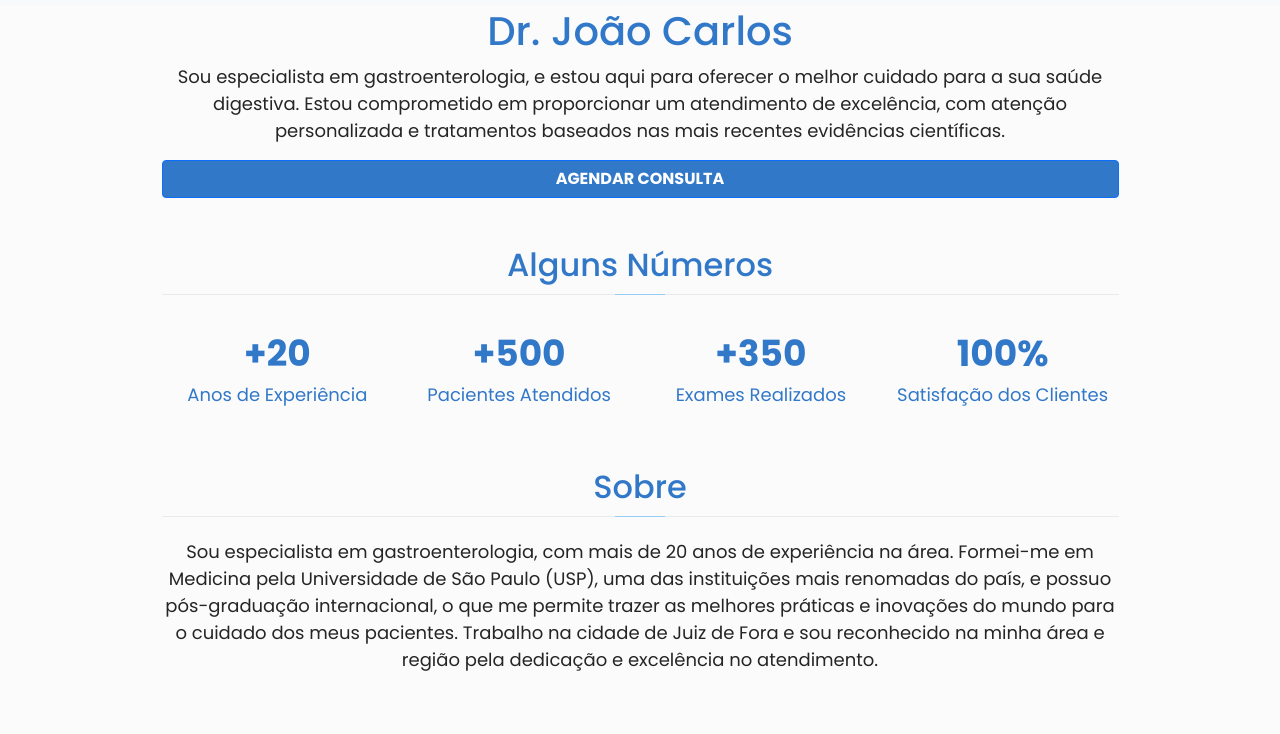
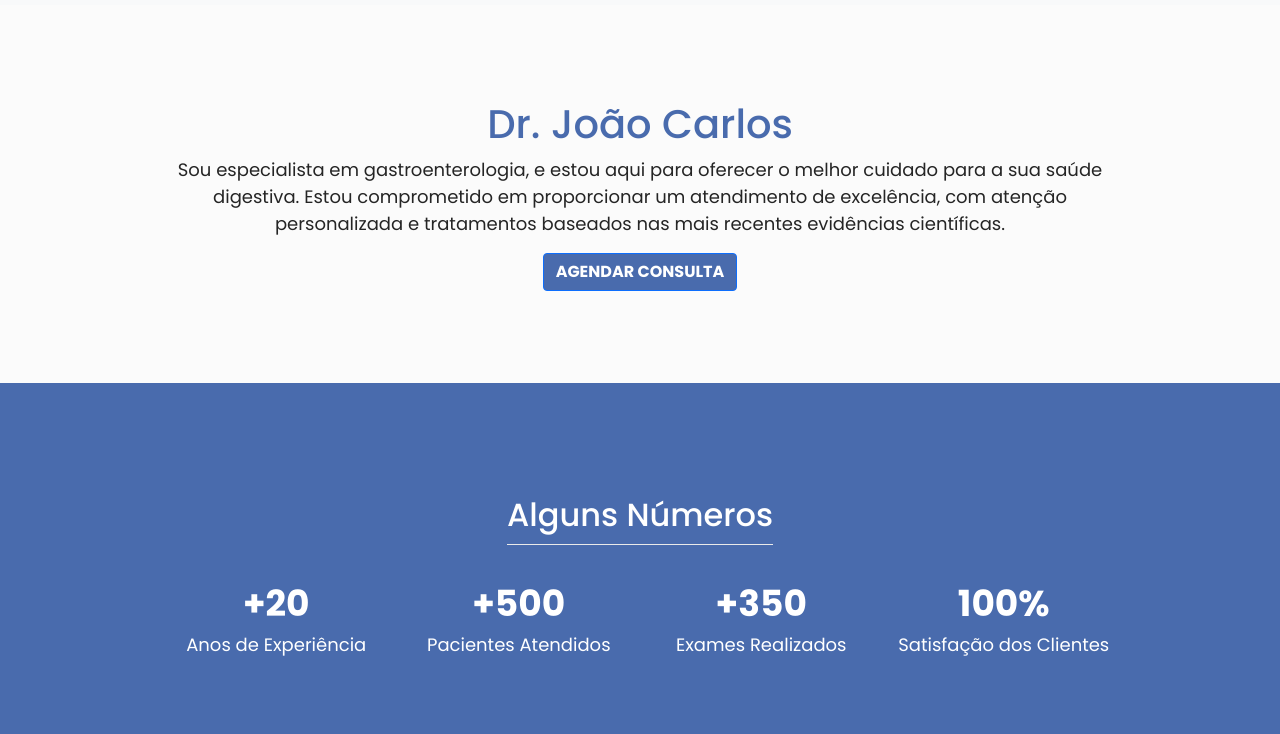
Before and after one commit to csaraugustol/site-dr-carlos, a plain HTML site: page index.html in a window 1280 px wide. Shown: the part 65-799 px from the top of the page. Drawn offline with nearby package versions, Linux system fonts and the light colour scheme.

Commit message:
melhoras layour

```diff
--- a/css/style.css
+++ b/css/style.css
@@ -1,5 +1,5 @@
 :root {
-    --color-blue: #3278c9;
+    --color-blue: #496BAD;
     --color-background: #FBFBFB;
     --color-text: #252525;
     --color-white: #FFF;
@@ -10,7 +10,6 @@ body {
     background-color: var(--color-background);
     color: var(--color-text);
     font-family: var(--font);
-    padding: 0 2px;
     text-align: center;
 }
 
@@ -52,6 +51,10 @@ h6 {
     /* Ajuste a distância do texto */
     left: 0;
     /* Ajuste o espaço entre o texto e a linha */
+}
+
+section {
+    padding: 32px 18px;
 }
 
 .section-title {
@@ -102,6 +105,27 @@ h6 {
     margin-left: -25px;
 }
 
+.section-reverse {
+    background-color: var(--color-blue);
+}
+
+.section-reverse .section-title, .section-reverse p {
+    color: var(--color-white);
+}
+
+.section-reverse .statistics-container .statistic{
+    color: var(--color-white);
+}
+
+
+.section-reverse .section-title:before {
+    background: #eaeaea;
+}
+
+
+.section-reverse .section-title:after {
+    background: #eaeaea;
+}
 /* Adicione isso ao seu arquivo CSS */
 
 .statistics-container {
@@ -201,8 +225,6 @@ h6 {
 }
 
 footer {
-    background-color: var(--color-blue);
-    color: var(--color-white);
     width: 100%;
 }
 
@@ -235,6 +257,14 @@ footer {
         font-size: 18px;
     }
 
+    section {
+        min-height: 400px;
+        display: flex;
+        flex-direction: column;
+        align-items: center;
+        justify-content: center;
+        }
+
     #carouselAreasAtend {
         display: none !important;
     }
@@ -249,6 +279,7 @@ footer {
 
     #atendimentos-sem-carrosel .card {
         height: 280px;
+        width: 250px;
         justify-content: space-between;
     }
 
@@ -301,7 +332,24 @@ footer {
     .card:hover, .number:hover {
         transform: scale(1.02);
         transition: transform 0.3s ease-in-out;
+        background-color: #829fda;
+        color: var(--color-white) !important;
+
     }
+
+    .card h2:hover {
+        color: var(--color-white) !important;
+    }
+
+section {
+    padding: 32px 160px;
+    }
+
+    .section-reverse iframe {
+        width: 650px;
+        height: 400px;
+    }
+
 }
 
 @media (min-width: 1200px) {
@@ -311,8 +359,4 @@ footer {
     align-items: center;
     flex-direction: column;
     }
-
-    .container-content {
-        width: 75%;
-    }
 }
--- a/index.html
+++ b/index.html
@@ -44,7 +44,7 @@
       <a class="btn btn-primary btn-link text-uppercase fw-bold" href="https://api.whatsapp.com/send?phone=553232111766&text=Ol%C3%A1%2C%20gostaria%20de%20agendar%20uma%20consulta." role="button">Agendar Consulta</a>
     </section>
 
-    <section class="d-flex flex-column mt-5">
+    <section class="d-flex flex-column section-reverse">
       <h2 class="text-center section-title center">Alguns Números</h2>
       <div class="statistics-container">
         <div class="statistic">
@@ -66,12 +66,12 @@
       </div>
     </section>
 
-    <section id="hrefSobre" class="d-flex flex-column mt-5">
+    <section id="hrefSobre" class="d-flex flex-column">
       <h2 class="text-center section-title center">Sobre</h2>
       <p>Sou especialista em gastroenterologia, com mais de 20 anos de experiência na área. Formei-me em Medicina pela Universidade de São Paulo (USP), uma das instituições mais renomadas do país, e possuo pós-graduação internacional, o que me permite trazer as melhores práticas e inovações do mundo para o cuidado dos meus pacientes. Trabalho na cidade de Juiz de Fora e sou reconhecido na minha área e região pela dedicação e excelência no atendimento.</p>
     </section>
 
-    <section id="hrefAreasAtend" class="d-flex flex-column mt-5">
+    <section id="hrefAreasAtend" class="d-flex flex-column section-reverse">
       <h2 class="text-center section-title center">Áreas de Atendimento</h2>
       <p>Uma ampla gama de serviços para atender às necessidades de saúde de diversos tipos de pacientes. Conheça algumas das principais áreas de atendimento.</p>
 
@@ -242,7 +242,7 @@
         </div>
     </section>
 
-    <section class="d-flex flex-column mt-5">
+    <section class="d-flex flex-column">
       <h2 class="text-center section-title center">Depoimentos</h2>
       <p>A satisfação dos pacientes é a prioridade. Um dos meus objetivos é garantir que cada pessoa receba o melhor atendimento possível. Veja o que alguns dos clientes têm a dizer sobre os serviços que receberam.</p>
 
@@ -386,7 +386,7 @@
         </div>
     </section>
 
-    <section class="d-flex flex-column mt-5">
+    <section class="d-flex flex-column section-reverse">
       <h2 class="text-center section-title center">Localização</h2>
       <p>Atendimento no coração da cidade, proporcionando fácil acesso. Área central, próximo a importantes pontos de referência, como centros comerciais, restaurantes e opções de transporte público, facilitando a chegada de todos.</p>
 
@@ -396,7 +396,7 @@
 
   </div>
 
-  <footer class="bg-body-tertiary text-center text-lg-start mt-5">
+  <footer class="text-center text-lg-start">
     <div class="text-center p-3">
       © 2024 Copyright - Desenvolvido por CA Softwares
     </div>
```
